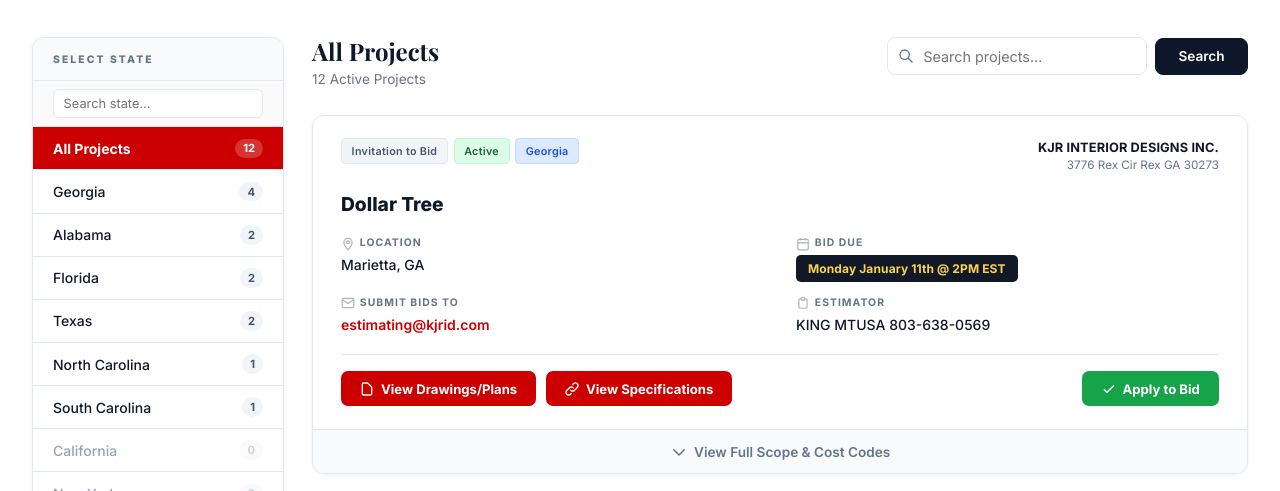
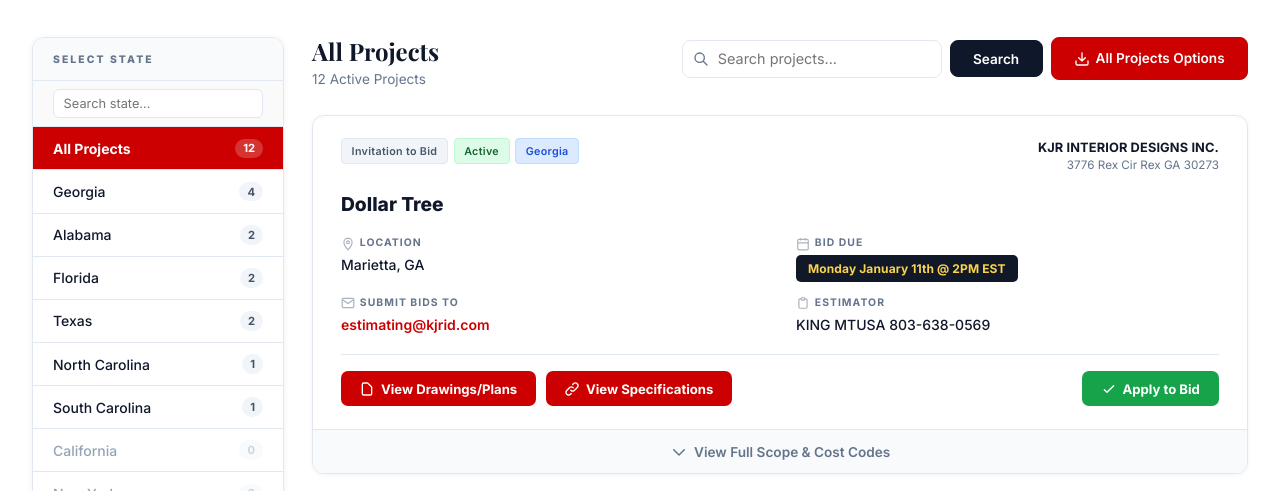
Before and after one commit to suddhajitchowdhury226-ctrl/KJR, a plain HTML site: page bid-projects.html in a window 1280 px wide. Shown: the part 609-1100 px from the top of the page. Drawn offline with nearby package versions, Linux system fonts and the light colour scheme; a web font is replaced by a local one.

Commit message:
feat: add All Projects Options download button

```diff
--- a/bid-projects.html
+++ b/bid-projects.html
@@ -302,7 +302,7 @@
         <h2 id="main-title">All Projects</h2>
         <p id="main-sub"></p>
       </div>
-      <div style="display: flex; gap: 0.5rem; align-items: center;">
+      <div style="display: flex; gap: 0.5rem; align-items: center; flex-wrap: wrap;">
         <div style="position: relative;">
           <input type="text" id="project-search" placeholder="Search projects..." onkeyup="searchProjects()" style="padding: 0.6rem 1rem 0.6rem 2.2rem; font-size: 0.9rem; border: 1px solid var(--border); border-radius: 8px; width: 260px; max-width: 100%; box-sizing: border-box; font-family: 'Inter', sans-serif; transition: border-color 0.2s;">
           <svg style="position: absolute; left: 0.7rem; top: 50%; transform: translateY(-50%); color: var(--muted); width: 16px; height: 16px;" fill="none" stroke="currentColor" stroke-width="2" viewBox="0 0 24 24"><path stroke-linecap="round" stroke-linejoin="round" d="M21 21l-6-6m2-5a7 7 0 11-14 0 7 7 0 0114 0z"></path></svg>
@@ -310,6 +310,9 @@
         <button onclick="searchProjects()" style="background: var(--dark); color: #fff; border: 1px solid var(--dark); padding: 0.6rem 1.4rem; border-radius: 8px; font-weight: 600; cursor: pointer; font-family: 'Inter', sans-serif; font-size: 0.85rem; transition: background 0.2s;">
           Search
         </button>
+        <a href="assets/kjr-companies-list.xlsx" download style="background: var(--crim2); color: #fff; border: 1px solid var(--crim2); padding: 0.6rem 1.4rem; border-radius: 8px; font-weight: 600; cursor: pointer; font-family: 'Inter', sans-serif; font-size: 0.85rem; text-decoration: none; transition: background 0.2s; white-space: nowrap; display: inline-flex; align-items: center; gap: 0.35rem;">
+          <svg width="16" height="16" fill="none" stroke="currentColor" stroke-width="2" viewBox="0 0 24 24" stroke-linecap="round" stroke-linejoin="round"><path d="M21 15v4a2 2 0 01-2 2H5a2 2 0 01-2-2v-4M7 10l5 5 5-5M12 15V3"/></svg> All Projects Options
+        </a>
       </div>
     </div>
     <div id="projects-list"></div>
```
Also changed, not shown: 2 other files.
